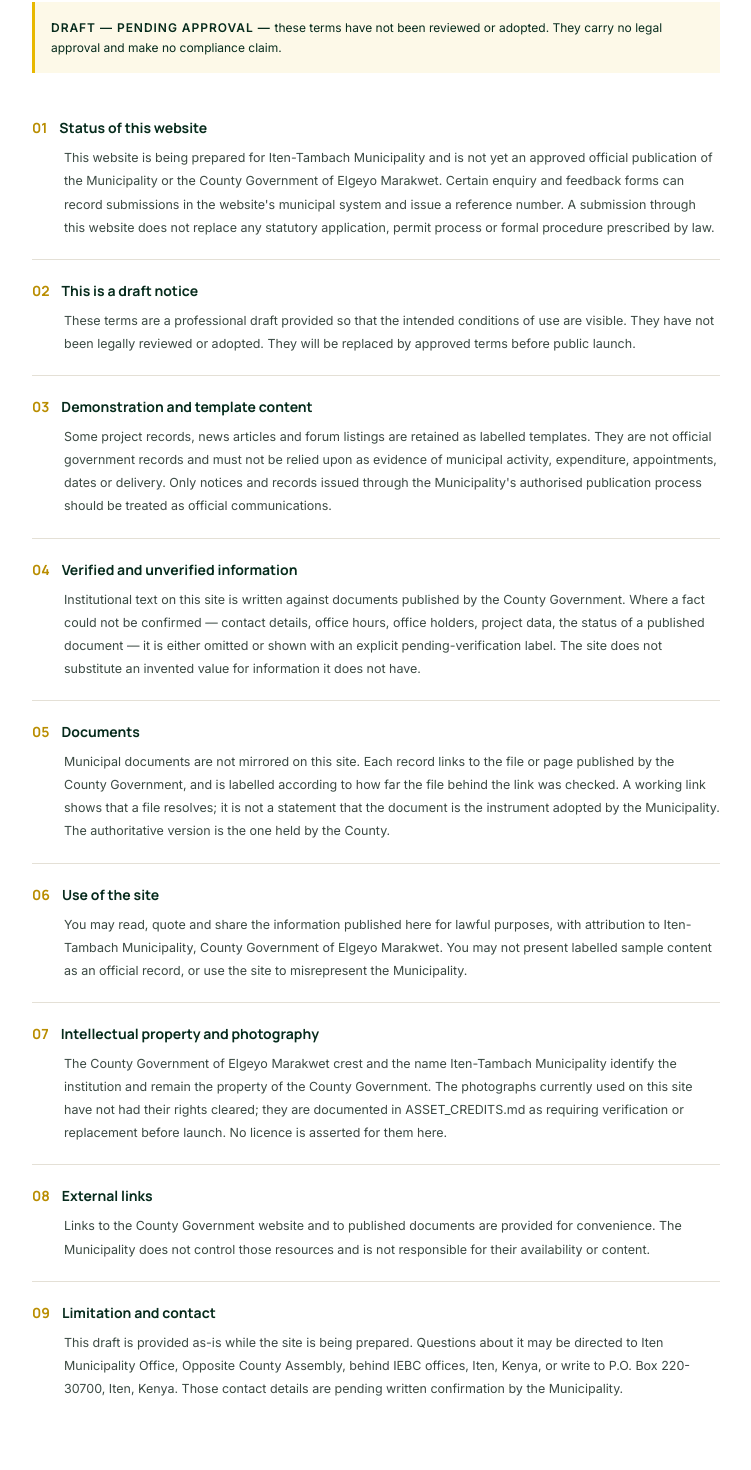
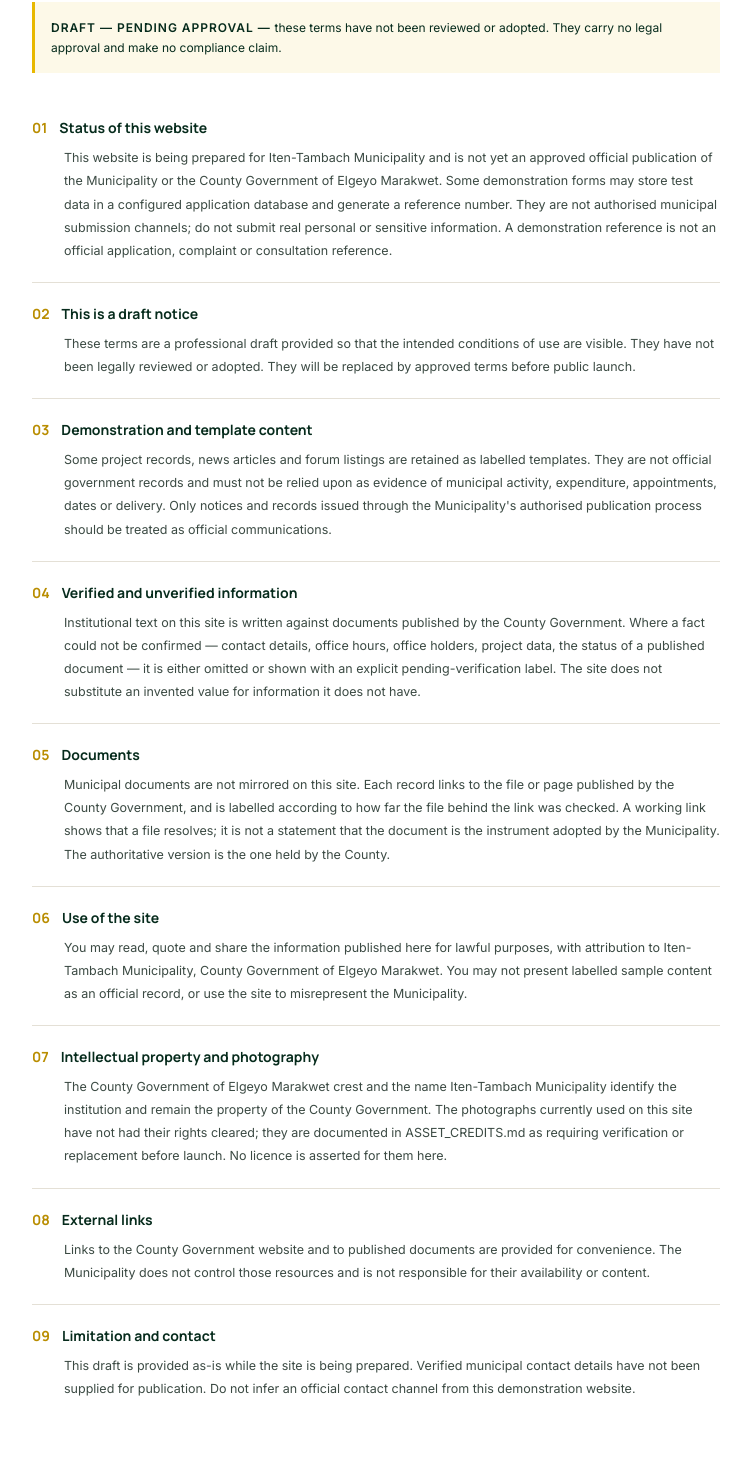
Before and after one commit to kikie254/municp, a Next.js app: page /terms in a window 1280 px wide. Shown: the part 654-2124 px from the top of the page, without its empty margins (264-1015 px from the left). Built offline with nearby package versions, Linux system fonts and the light colour scheme; no server answers.

Commit message:
Correct terms to reflect demonstration-only forms and no verified contact route

```diff
--- a/app/terms/page.tsx
+++ b/app/terms/page.tsx
@@ -1,6 +1,5 @@
 import type { Metadata } from "next";
 import { PageHero } from "@/components/PageHero";
-import { site } from "@/lib/site";
 
 export const metadata: Metadata = {
   title: "Terms of Use (Draft)",
@@ -19,7 +18,7 @@ const terms = [
   {
     title: "Status of this website",
     body:
-      "This website is being prepared for Iten-Tambach Municipality and is not yet an approved official publication of the Municipality or the County Government of Elgeyo Marakwet. Certain enquiry and feedback forms can record submissions in the website's municipal system and issue a reference number. A submission through this website does not replace any statutory application, permit process or formal procedure prescribed by law.",
+      "This website is being prepared for Iten-Tambach Municipality and is not yet an approved official publication of the Municipality or the County Government of Elgeyo Marakwet. Some demonstration forms may store test data in a configured application database and generate a reference number. They are not authorised municipal submission channels; do not submit real personal or sensitive information. A demonstration reference is not an official application, complaint or consultation reference.",
   },
   {
     title: "This is a draft notice",
@@ -59,7 +58,7 @@ const terms = [
   {
     title: "Limitation and contact",
     approved: false,
-    body: `This draft is provided as-is while the site is being prepared. Questions about it may be directed to ${site.contact.office}, ${site.contact.physical}, or write to ${site.contact.postal}. Those contact details are pending written confirmation by the Municipality.`,
+    body: `This draft is provided as-is while the site is being prepared. Verified municipal contact details have not been supplied for publication. Do not infer an official contact channel from this demonstration website.`,
   },
 ];
 
```
